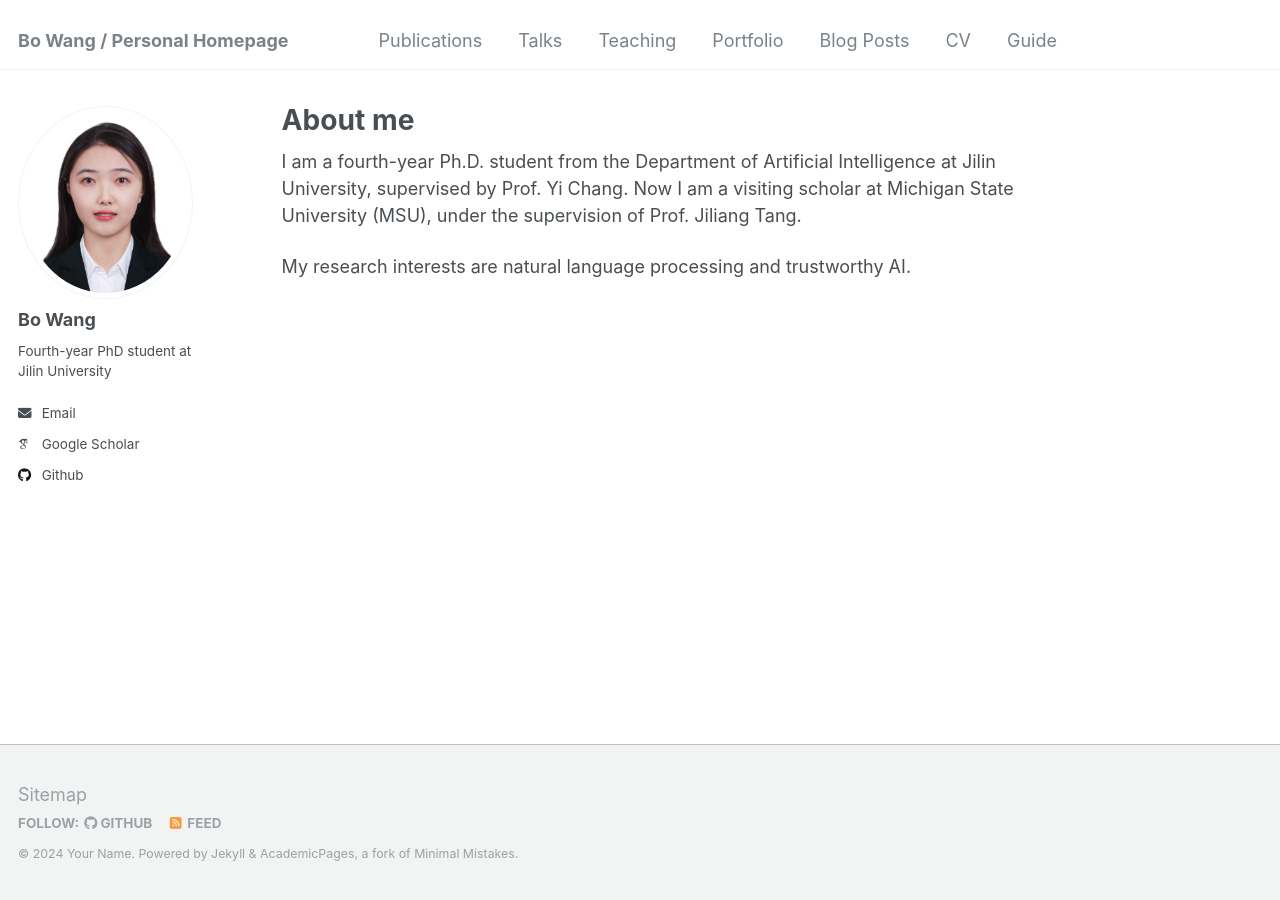
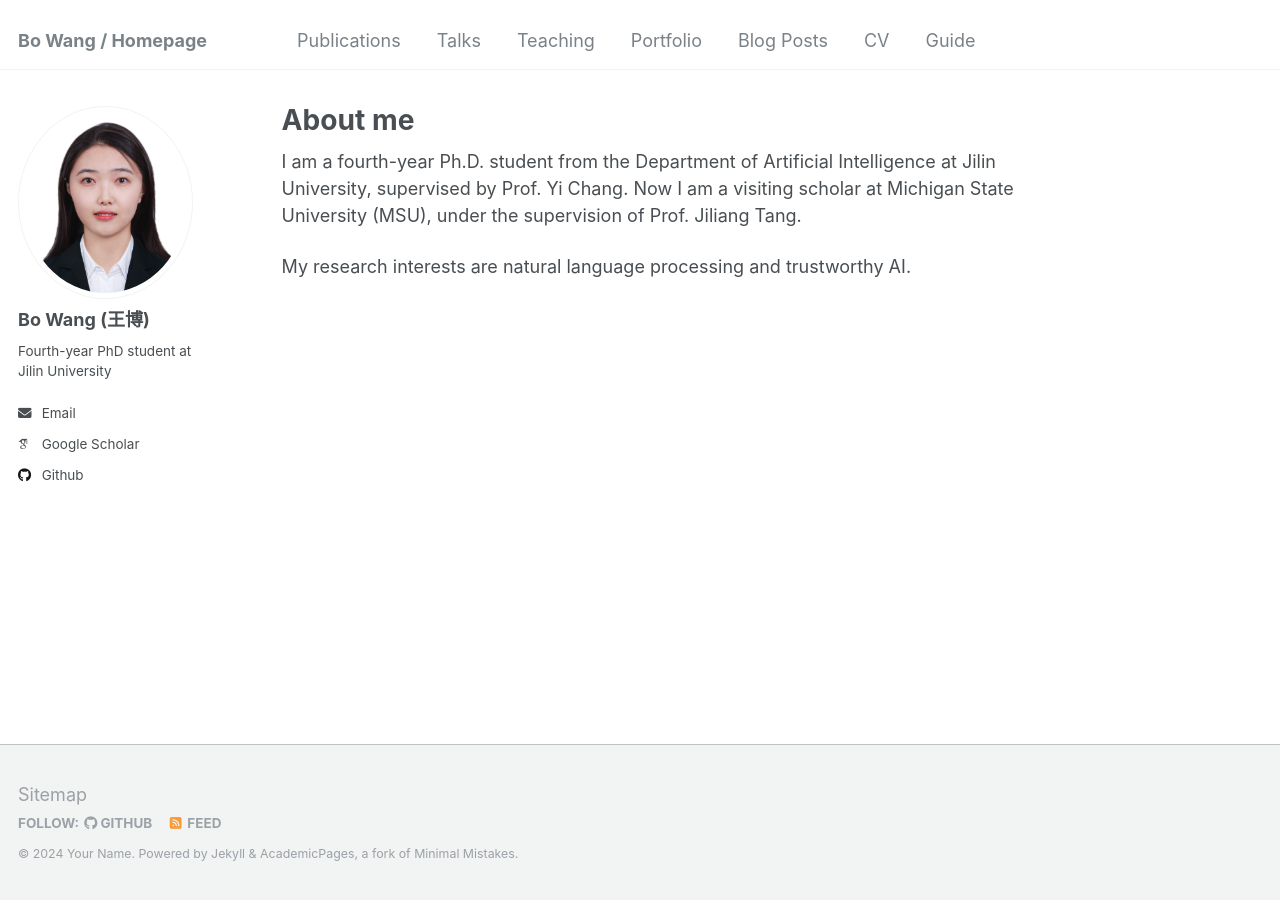
Before and after one commit to wangbo9719/bowang.github.io, a Jekyll site: the page built from _pages/about.md, in a window 1280 px wide. Built offline with Jekyll 4.4.1, drawn with Linux system fonts in a browser that asks for light colours; some web fonts are replaced.

Commit message:
Update _config.yml

```diff
--- a/_config.yml
+++ b/_config.yml
@@ -8,7 +8,7 @@
 
 # Basic Site Settings
 locale                   : "en-US"
-title                    : "Bo Wang / Personal Homepage"
+title                    : "Bo Wang / Homepage"
 title_separator          : "-"
 name                     : &name "Your Name"
 description              : &description "personal description"
@@ -22,7 +22,7 @@ repository               : "academicpages/academicpages.github.io"
 author:
   # Biographic information
   avatar           : "my_photo.png"
-  name             : "Bo Wang"
+  name             : "Bo Wang (王博)"
   pronouns         : # example: "she/her"
   bio              : "Fourth-year PhD student at Jilin University"
   location         : # "Earth"
```
